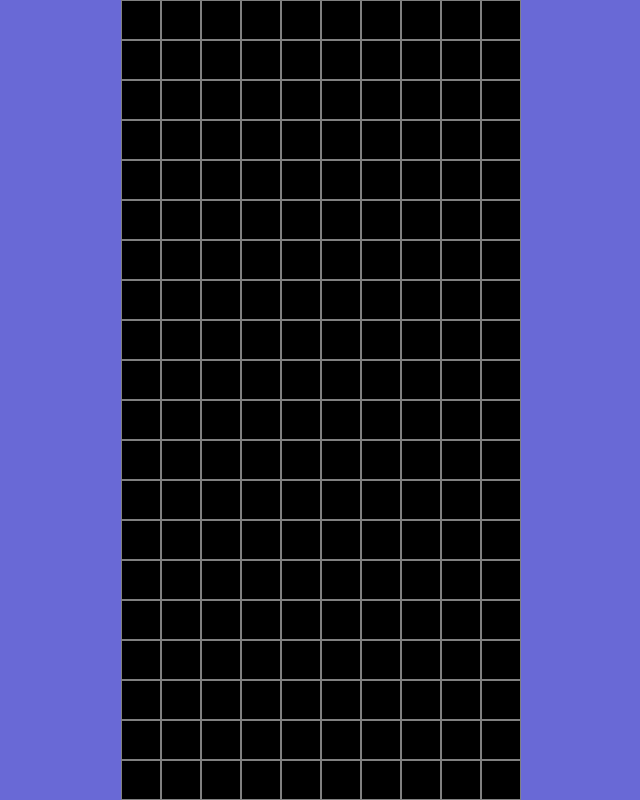
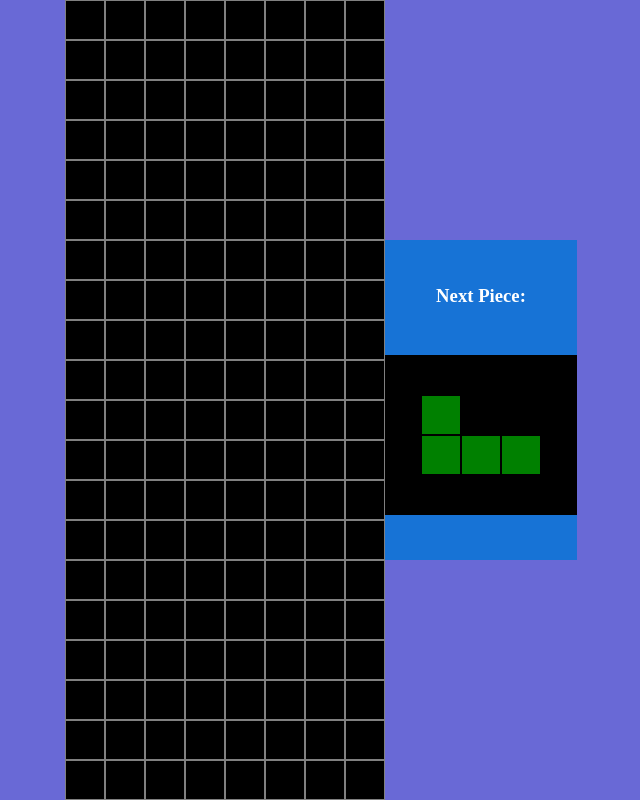
Before and after one commit to MatiasRueda/Tetris, a React (Vite) app: page / in a window 1280 px wide. Shown: the top 800 px of the page, without its empty margins (319-959 px from the left). Built offline with nearby package versions, Linux system fonts and the light colour scheme.

Commit message:
add next piece

```diff
--- a/src/App.tsx
+++ b/src/App.tsx
@@ -1,5 +1,5 @@
-import Board from "./component/Board";
+import Game from "./screens/Game";
 
 export default function App() {
-  return <Board />;
+  return <Game />;
 }
--- a/src/assets/style/board.css
+++ b/src/assets/style/board.css
@@ -1,4 +1,4 @@
-.board-component {
+.board {
   height: 50rem; /* 17.5rem */
   width: 25rem;
   background-color: rgb(207, 178, 139);
--- /dev/null
+++ b/src/assets/style/game.css
@@ -0,0 +1,6 @@
+.screen-game {
+  width: 40%;
+  display: flex;
+  align-items: center;
+  justify-content: space-around;
+}
--- /dev/null
+++ b/src/assets/style/nextPiece.css
@@ -0,0 +1,32 @@
+.next-piece {
+  height: 20rem;
+  width: 15rem;
+  background-color: rgb(23, 115, 214);
+  display: flex;
+  align-items: center;
+  justify-content: center;
+  flex-wrap: wrap;
+  align-content: center;
+}
+
+.next-piece h3 {
+  margin-bottom: 3rem;
+  color: #ffff;
+}
+
+.cont-next-piece {
+  height: 10rem;
+  width: 100%;
+  background-color: black;
+  display: flex;
+  flex-direction: column;
+  flex-wrap: wrap;
+  align-items: center;
+  justify-content: center;
+}
+
+.cont-row-piece {
+  display: flex;
+  background-color: aliceblue;
+  width: 100%;
+}
--- a/src/assets/style/tetromino.css
+++ b/src/assets/style/tetromino.css
@@ -1,4 +1,4 @@
-.tetromino-component {
+.cont-tetromino {
   height: 2.5rem;
   width: 2.5rem;
   display: flex;
@@ -8,7 +8,7 @@
   box-sizing: border-box;
 }
 
-.null-component {
+.cont-null {
   height: 2.5rem;
   width: 2.5rem;
   background-color: black;
@@ -18,3 +18,9 @@
   border: 1px solid grey;
   box-sizing: border-box;
 }
+
+.cont-empty {
+  height: 2.5rem;
+  width: 2.5rem;
+  background-color: black;
+}
--- a/src/component/Board.tsx
+++ b/src/component/Board.tsx
@@ -1,25 +1,23 @@
-import { useTetris } from "../hook/useTetris";
 import "../assets/style/board.css";
 import "../assets/style/tetromino.css";
 
-export default function Board() {
-  const tetris = useTetris();
+export default function Board(props: { board: (string | undefined)[][] }) {
   return (
-    <div className="board-component">
-      {tetris.board.map((row, rowIndex) => {
+    <section className="board">
+      {props.board.map((row, rowIndex) => {
         if (!rowIndex || rowIndex === 1) return;
         return row.map((column, columnIndex) =>
           !column ? (
-            <div key={columnIndex} className="null-component"></div>
+            <div key={columnIndex} className="cont-null"></div>
           ) : (
             <div
               key={columnIndex}
               style={{ backgroundColor: column }}
-              className="tetromino-component"
+              className="cont-tetromino"
             ></div>
           )
         );
       })}
-    </div>
+    </section>
   );
 }
--- /dev/null
+++ b/src/component/NextPiece.tsx
@@ -0,0 +1,37 @@
+import Piece from "../gameLogic/piece";
+import "../assets/style/nextPiece.css";
+
+export default function NextPiece(props: { piece: Piece }) {
+  const firstIndex = props.piece.getShape.rowFirstIndex;
+  const lastIndex = props.piece.getShape.rowLastIndex;
+
+  return (
+    <section className="next-piece">
+      <h3>Next Piece:</h3>
+      <div className="cont-next-piece">
+        {props.piece.getShape.shape.map((row, index) => {
+          if (index < firstIndex || index > lastIndex) return;
+          return (
+            <div
+              key={index}
+              className="cont-row-piece"
+              style={{ width: `${props.piece.getColumns * 2.5}rem` }}
+            >
+              {row.map((e, index) =>
+                !e ? (
+                  <div key={index} className="cont-empty"></div>
+                ) : (
+                  <div
+                    key={index}
+                    className="cont-tetromino"
+                    style={{ backgroundColor: props.piece.getColor }}
+                  ></div>
+                )
+              )}
+            </div>
+          );
+        })}
+      </div>
+    </section>
+  );
+}
--- a/src/gameLogic/tetris.ts
+++ b/src/gameLogic/tetris.ts
@@ -7,6 +7,7 @@ export default class Tetris {
   private board: (string | undefined)[][];
   private factory = new PieceFactory();
   private currentPiece = this.factory.getRandomPiece();
+  private nextPiece = this.factory.getRandomPiece();
   private start = false;
   private lose = false;
 
@@ -98,14 +99,14 @@ export default class Tetris {
     if (this.canMoveDown() === 1) {
       this.addTetromino();
       this.checksRows();
-      const piece = this.factory.getRandomPiece();
+      const piece = this.nextPiece;
       if (!this.canAddPiece(piece)) {
         this.lose = true;
         this.start = false;
-        console.log("Se acabo");
         return false;
       }
       this.currentPiece = piece;
+      this.nextPiece = this.factory.getRandomPiece();
       this.addTetromino();
       return false;
     }
@@ -194,6 +195,10 @@ export default class Tetris {
     return this.board;
   }
 
+  get getNextPiece() {
+    return this.nextPiece;
+  }
+
   public isOver() {
     return this.lose;
   }
--- a/src/hook/useTetris.tsx
+++ b/src/hook/useTetris.tsx
@@ -5,9 +5,13 @@ const tetris = new Tetris();
 
 export function useTetris() {
   const [board, setBoard] = useState(tetris.getBoard);
+  const [nextPiece, setNextPiece] = useState(tetris.getNextPiece);
+  const keys = ["s", "w", "a", "d"];
 
   const detectKeyDown = (e: KeyboardEvent) => {
-    if (e.key === "s") {
+    if (!keys.some((k) => k === e.key)) {
+      return;
+    } else if (e.key === "s") {
       tetris.moveDown();
     } else if (e.key === "w") {
       tetris.rotate();
@@ -17,6 +21,7 @@ export function useTetris() {
       tetris.moveRight();
     }
     setBoard([...tetris.getBoard]);
+    setNextPiece(tetris.getNextPiece);
   };
 
   useEffect(() => {
@@ -24,5 +29,5 @@ export function useTetris() {
     document.addEventListener("keydown", detectKeyDown, true);
   }, []);
 
-  return { board };
+  return { board, nextPiece };
 }
--- /dev/null
+++ b/src/screens/Game.tsx
@@ -0,0 +1,15 @@
+import Board from "../component/Board";
+import NextPiece from "../component/NextPiece";
+import { useTetris } from "../hook/useTetris";
+import "../assets/style/game.css";
+
+export default function Game() {
+  const tetris = useTetris();
+
+  return (
+    <main className="screen-game">
+      <Board board={tetris.board} />
+      <NextPiece piece={tetris.nextPiece} />
+    </main>
+  );
+}
```
